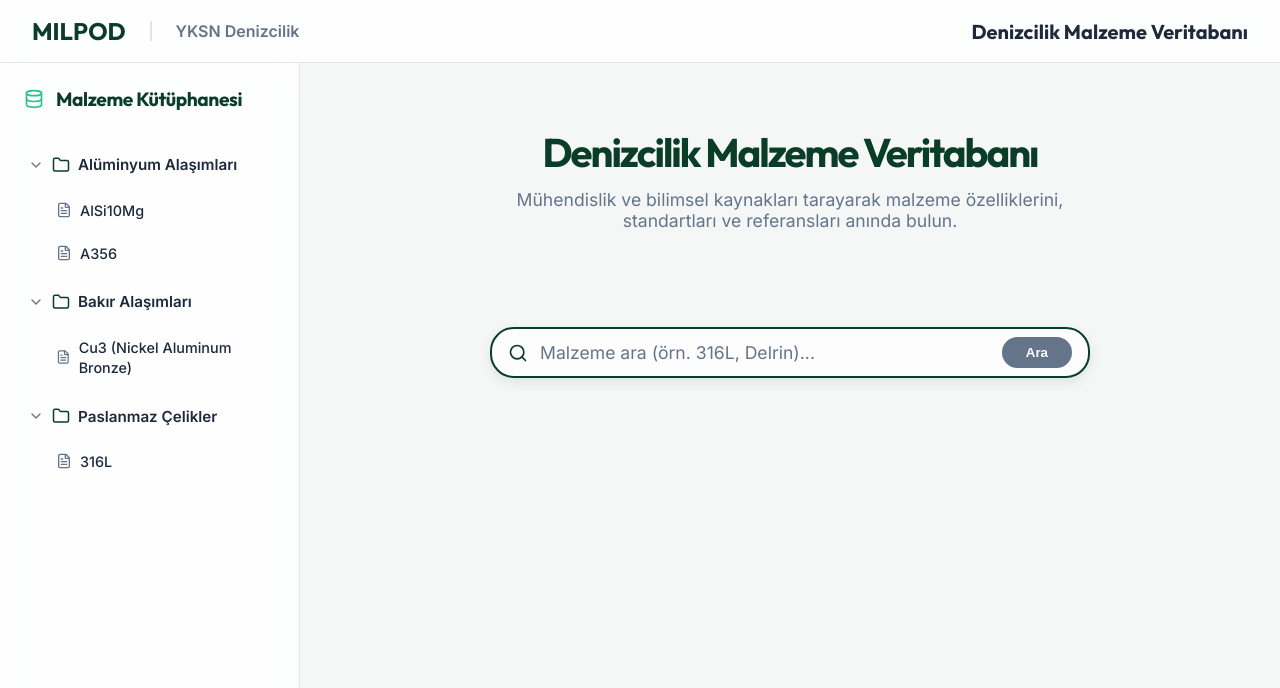
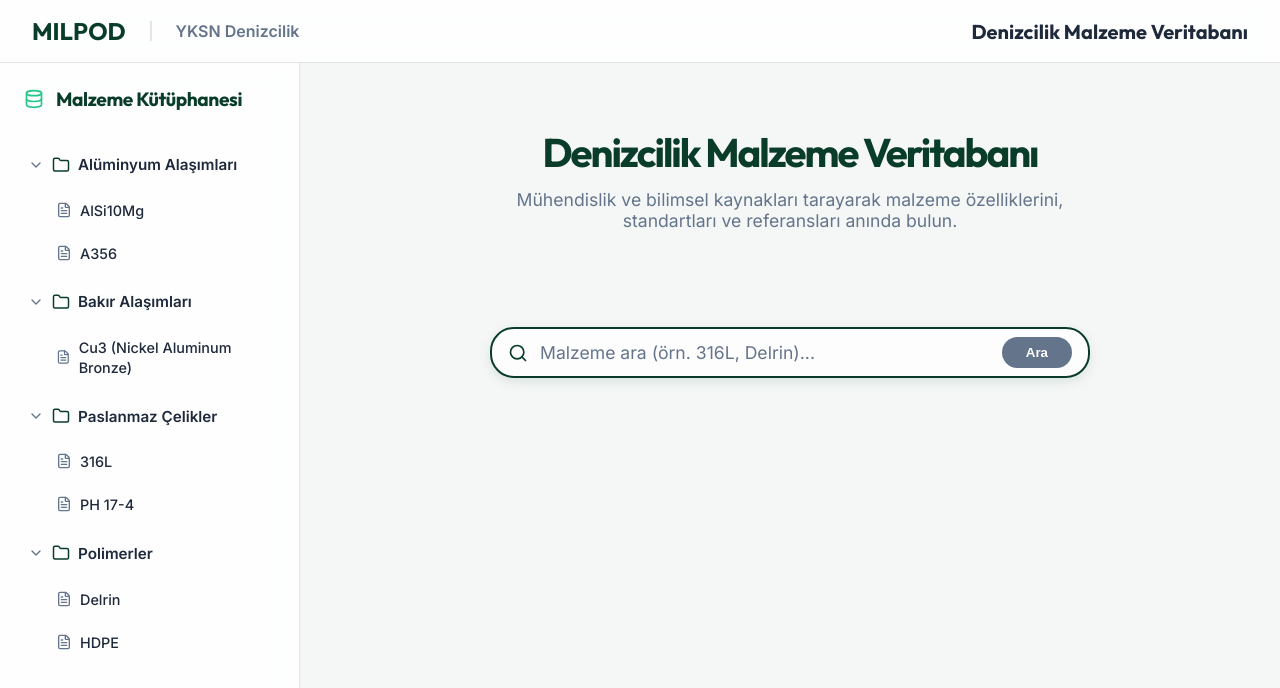
Before and after one commit to falcno/materials-db, a Next.js app: page / in a window 1280 px wide. Shown: the top 688 px of the page. Built offline with nearby package versions, Linux system fonts and the light colour scheme.

Commit message:
fix: resolve Groq JSON error and restore complete academic sidebar library

```diff
--- a/src/app/api/search/route.ts
+++ b/src/app/api/search/route.ts
@@ -26,8 +26,9 @@ CRITICAL RULES:
 4. QUANTITY: Provide exactly 10 distinct sources.
 5. LANGUAGE: All output text (except titles/DOIs) MUST be in Turkish. Use comma as decimal separator.
 6. TURKISH TERMS: Use "Kuma Döküm", "Dövme", "Haddeleme", "Tavlanmış", "Isıl İşlem Yok" etc.
+7. Output MUST be valid JSON format.
 
-Schema:
+Schema (JSON):
 {
   "data": [
     {
@@ -109,7 +110,7 @@ export async function POST(req: Request) {
       model: 'llama-3.3-70b-versatile',
       messages: [
         { role: 'system', content: SYSTEM_PROMPT },
-        { role: 'user', content: `SEARCH RESULTS:\n${context}\n\nMALZEME: ${userQuery}. Yukarıdaki arama sonuçlarını kullanarak tam 10 farklı satır veri getir.` }
+        { role: 'user', content: `SEARCH RESULTS:\n${context}\n\nMALZEME: ${userQuery}. Yukarıdaki arama sonuçlarını kullanarak tam 10 farklı satır veriyi JSON formatında getir.` }
       ],
       response_format: { type: "json_object" },
       temperature: 0.1, // Lower temperature for more consistent extraction
--- a/src/data/predefinedMaterials.ts
+++ b/src/data/predefinedMaterials.ts
@@ -136,6 +136,104 @@ export const PREDEFINED_MATERIALS: MaterialCategory[] = [
             sourceUrl: 'https://www.asminternational.org/materials-resources/handbooks'
           }
         ]
+      },
+      {
+        name: 'PH 17-4',
+        alternateNames: ['1.4542', 'UNS S17400', 'AISI 630', 'Type 630'],
+        data: [
+          {
+            id: 'ph17-4-ati-h900',
+            materialName: '17-4 PH',
+            productionMethod: 'İşlenmiş (Çubuk/Levha)',
+            heatTreatment: 'H900',
+            yieldStrength: { value: '1170-1240 MPa', standard: 'ASTM A564' },
+            uts: { value: '1310-1380 MPa', standard: 'ASTM A564' },
+            eModule: { value: '197 GPa', standard: '' },
+            poisson: { value: '0.27', standard: '' },
+            density: { value: '7.8 g/cm³', standard: '' },
+            shearModule: { value: '77 GPa', standard: '' },
+            thermalExp: { value: '10.8 µm/m-K', standard: '' },
+            sourceName: 'ATI Metals - 17-4 PH Technical Data Sheet',
+            sourceUrl: 'https://www.atimaterials.com/Products/Documents/datasheets/stainless-steel/precipitation-hardening/17-4%20PH%20Datasheet.pdf'
+          },
+          {
+            id: 'ph17-4-ati-h1150',
+            materialName: '17-4 PH',
+            productionMethod: 'İşlenmiş',
+            heatTreatment: 'H1150',
+            yieldStrength: { value: '725 MPa', standard: 'ASTM A564' },
+            uts: { value: '930 MPa', standard: 'ASTM A564' },
+            eModule: { value: '197 GPa', standard: '' },
+            poisson: { value: '0.27', standard: '' },
+            density: { value: '7.8 g/cm³', standard: '' },
+            shearModule: { value: '77 GPa', standard: '' },
+            thermalExp: { value: '11.1 µm/m-K', standard: '' },
+            sourceName: 'AK Steel / Cleveland-Cliffs - 17-4 PH Data',
+            sourceUrl: 'https://www.aksteel.nl/wp-content/uploads/2016/09/Armco-17-4-PH-Stainless-Steel.pdf'
+          }
+        ]
+      }
+    ]
+  },
+  {
+    name: 'Polimerler',
+    materials: [
+      {
+        name: 'Delrin',
+        alternateNames: ['POM-H', 'Asetal Homopolimer', 'Polyoxymethylene'],
+        data: [
+          {
+            id: 'delrin-150-jbm',
+            materialName: 'Delrin 150',
+            productionMethod: 'Ekstrüzyon (Çubuk/Levha)',
+            heatTreatment: 'Isıl İşlem Yok',
+            yieldStrength: { value: '75-76 MPa', standard: 'ASTM D638' },
+            uts: { value: '75-76 MPa', standard: 'ASTM D638' },
+            eModule: { value: '3.1 GPa', standard: '' },
+            poisson: { value: '0.35', standard: '' },
+            density: { value: '1.42 g/cm³', standard: '' },
+            shearModule: { value: '1.1 GPa', standard: '' },
+            thermalExp: { value: '110 µm/m-K', standard: '' },
+            sourceName: 'Journal of Biomedical Materials Research - DOI: 10.1002/jbm.820190505',
+            sourceUrl: 'https://doi.org/10.1002/jbm.820190505'
+          },
+          {
+            id: 'delrin-150-handbook',
+            materialName: 'Delrin 150',
+            productionMethod: 'Enjeksiyon Kalıplama',
+            heatTreatment: 'Isıl İşlem Yok',
+            yieldStrength: { value: '71 MPa', standard: 'ISO 527' },
+            uts: { value: '71 MPa', standard: 'ISO 527' },
+            eModule: { value: '3.0 GPa', standard: '' },
+            poisson: { value: '0.35', standard: '' },
+            density: { value: '1.42 g/cm³', standard: '' },
+            shearModule: { value: '1.1 GPa', standard: '' },
+            thermalExp: { value: '110 µm/m-K', standard: '' },
+            sourceName: 'Polyoxymethylene Handbook - DOI: 10.1002/9781118914458.ch9',
+            sourceUrl: 'https://doi.org/10.1002/9781118914458.ch9'
+          }
+        ]
+      },
+      {
+        name: 'HDPE',
+        alternateNames: ['High-Density Polyethylene', 'PE-HD', 'PE100', 'Polietilen'],
+        data: [
+          {
+            id: 'hdpe-pe100-plus',
+            materialName: 'HDPE PE100',
+            productionMethod: 'Ekstrüzyon (Boru)',
+            heatTreatment: 'Isıl İşlem Yok',
+            yieldStrength: { value: '23-26 MPa', standard: 'ISO 527' },
+            uts: { value: '32-35 MPa', standard: 'ISO 527' },
+            eModule: { value: '1000-1300 MPa', standard: 'ISO 178' },
+            poisson: { value: '0.40', standard: '' },
+            density: { value: '0.95-0.96 g/cm³', standard: 'ISO 1183' },
+            shearModule: { value: '0.4 GPa', standard: '' },
+            thermalExp: { value: '130-180 µm/m-K', standard: '' },
+            sourceName: 'PE100+ Association - Technical Specifications',
+            sourceUrl: 'https://www.pe100plus.com/'
+          }
+        ]
       }
     ]
   }
```
